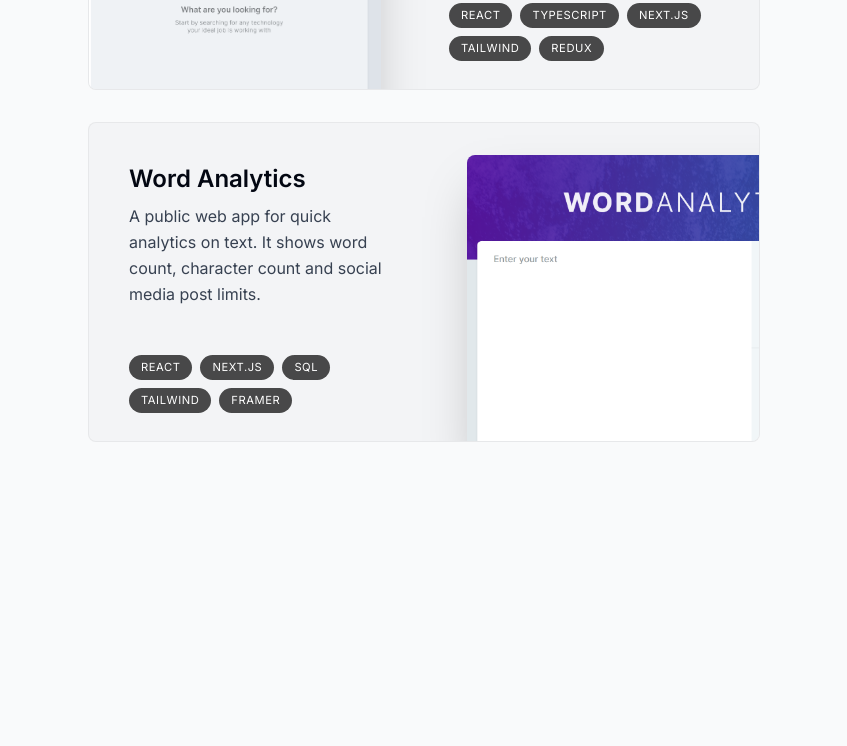
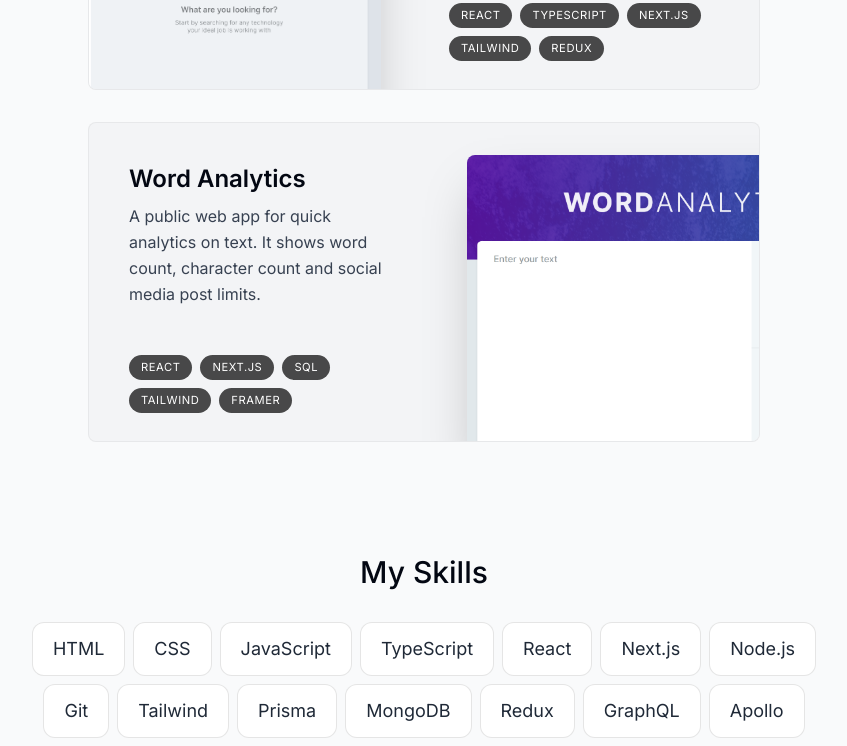
Before and after one commit to grvt7/portfolio, a Next.js app: page / in a window 1280 px wide. Shown: the part 2000-2746 px from the top of the page, without its empty margins (216-1063 px from the left). Built offline with nearby package versions, Linux system fonts and the light colour scheme.

Commit message:
skills section - final

```diff
--- a/app/page.tsx
+++ b/app/page.tsx
@@ -2,6 +2,7 @@
 import Intro from "@/components/intro";
 import Projects from "@/components/projects";
 import SectionDivider from "@/components/section-divider";
+import Skills from "@/components/skills";
 
 export default function Home() {
   return (
@@ -10,6 +11,7 @@
       <SectionDivider />
       <About />
       <Projects />
+      <Skills />
     </main>
   );
 }
--- a/components/intro.tsx
+++ b/components/intro.tsx
@@ -2,14 +2,12 @@
 
 import Image from "next/image";
 import displayPicture from "@/public/my-passport-photo.jpg";
-import React, { useEffect } from "react";
+import React from "react";
 import { motion } from "framer-motion";
 import Link from "next/link";
 import { BsArrowRight, BsLinkedin } from "react-icons/bs";
 import { HiDownload } from "react-icons/hi";
 import { FaGithubSquare } from "react-icons/fa";
-import { useInView } from "react-intersection-observer";
-import { useActiveSectionContext } from "@/context/active";
 import { useSectionInView } from "@/lib/hooks";
 
 const Intro = () => {
--- a/components/projects.tsx
+++ b/components/projects.tsx
@@ -10,7 +10,7 @@
   const { ref } = useSectionInView("Projects", 0.5);
 
   return (
-    <section id="projects" className="scroll-mt-28" ref={ref}>
+    <section id="projects" className="scroll-mt-28 mb-28" ref={ref}>
       <SectionHeading heading={"My Projects"} />
       <div>
         {projectsData.map((project, index) => (
--- /dev/null
+++ b/components/skills.tsx
@@ -0,0 +1,54 @@
+"use client";
+import React from "react";
+import SectionHeading from "./section-heading";
+import { useSectionInView } from "@/lib/hooks";
+import { skillsData } from "@/lib/data";
+import { motion } from "framer-motion";
+
+const fadeInAnimation = {
+  initial: {
+    opacity: 0,
+    y: 100,
+  },
+  animate: (index: number) => ({
+    opacity: 1,
+    y: 0,
+    transition: {
+      delay: 0.05 * index,
+    },
+  }),
+};
+
+const Skills = () => {
+  const { ref } = useSectionInView("Skills");
+  return (
+    <section
+      ref={ref}
+      className="mb-28 max-w-[53rem] scroll-mt-28
+    text-center sm:mb-40"
+    >
+      <SectionHeading heading={"My Skills"} />
+      <ul
+        className="flex flex-wrap justify-center gap-2
+      text-lg text-gray-800"
+      >
+        {skillsData.map((skill, index) => (
+          <motion.li
+            className="bg-white border border-black/[0.1]
+          rounded-xl px-5 py-3"
+            key={index}
+            variants={fadeInAnimation}
+            initial="initial"
+            whileInView="animate"
+            viewport={{ once: true }}
+            custom={index}
+          >
+            {skill}
+          </motion.li>
+        ))}
+      </ul>
+    </section>
+  );
+};
+
+export default Skills;
```
